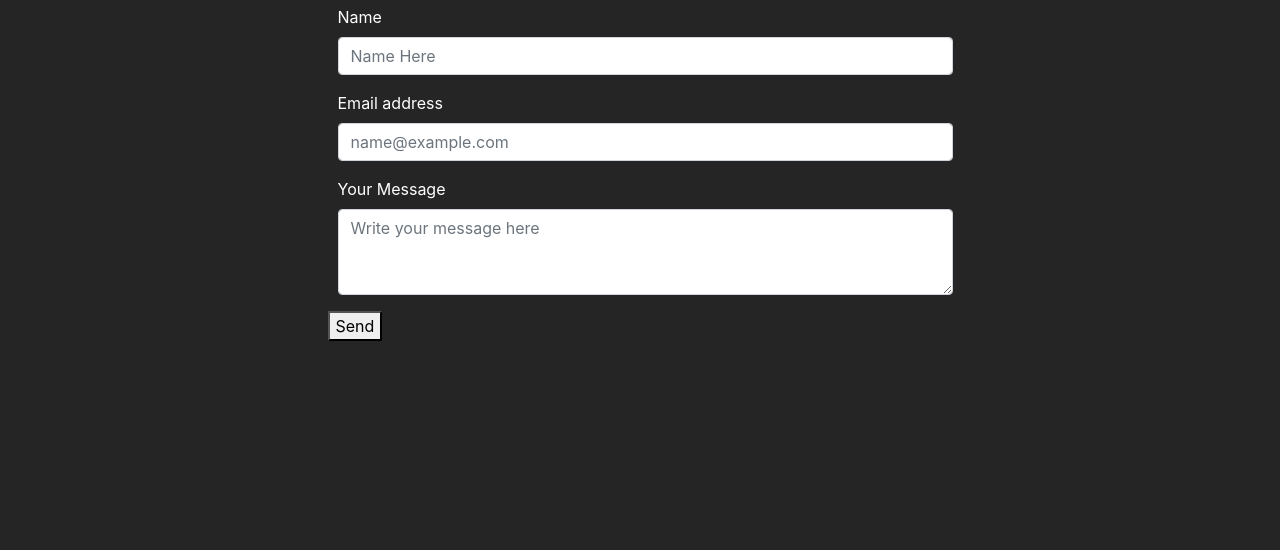
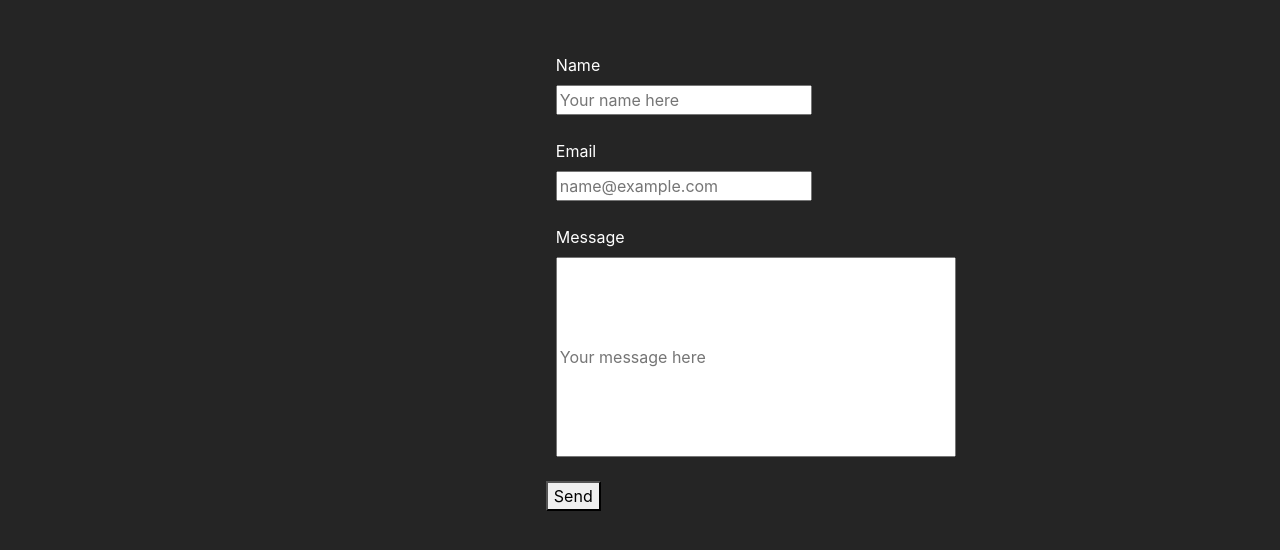
Before and after one commit to Michael-Parker719/Michael-Parker719.github.io, a plain HTML site: page contact.html in a window 1280 px wide. Shown: the part 120-670 px from the top of the page. Drawn offline with nearby package versions, Linux system fonts and the light colour scheme.

Commit message:
Working form on contact me page

```diff
--- a/contact.html
+++ b/contact.html
@@ -27,41 +27,48 @@
   <body>
     <div id="header"></div>
 
-    <div class="row">
-      <div class="mx-auto col-10 col-md-8 col-lg-6">
   <h1 class="subheader">Contact Me</h1>
-        <form action=”https://getform.io/f/f1d642c2-7c83-40af-9189-23b6eeac2274” method="POST">
-          <div class="form-group text-white">
+  <!-- <form action=”https://getform.io/f/f1d642c2-7c83-40af-9189-23b6eeac2274” method="POST">
       <label>Name</label>
       <input
         type="text"
         name="name"
-              class="form-control"
         placeholder="Name Here"
       />
-          </div>
-          <div class="form-group text-white">
       <label>Email address</label>
       <input
-              type="text"
+        type="email"
         name="email"
-              class="form-control"
         placeholder="name@example.com"
       />
+    <input type="hidden" name="_gotcha" style="display:none !important">
+      <label>Your Message</label>
+      <input type="text" name="message">
+    <button type="submit">Send</button>
+  </form> -->
+
+  <div class="row pt-5">
+  <div class="mx-auto col-10 col-md-8 col-lg-2">
+    <form action="https://getform.io/f/f1d642c2-7c83-40af-9189-23b6eeac2274" method="POST">
+      <div class="form-group pb-2">
+      <label class="text-white">Name</label>
+      <input type="text" name="name" placeholder="Your name here">
       </div>
-          <div class="form-group text-white">
-            <label>Your Message</label>
-            <textarea
-              name="message"
-              class="form-control"
-              rows="3"
-              placeholder="Write your message here"
-            ></textarea>
+      <div class="form-group pb-2">
+      <label class="text-white">Email</label>
+      <input type="email" name="email" placeholder="name@example.com">
       </div>
+      <div class="form-group pb-2">
+      <label class="text-white">Message</label>
+      <input type="text" name="message"  style="height:200px; width:400px" placeholder="Your message here">
+      </div>
+      <!-- add hidden Honeypot input to prevent spams -->
+      <input type="hidden" name="_gotcha" style="display:none !important">
       <button type="submit">Send</button>
     </form>
   </div>
   </div>
+
 
     <div id="footer"></div>
 
```
Lines whose indentation alone changed are shown as unchanged.
